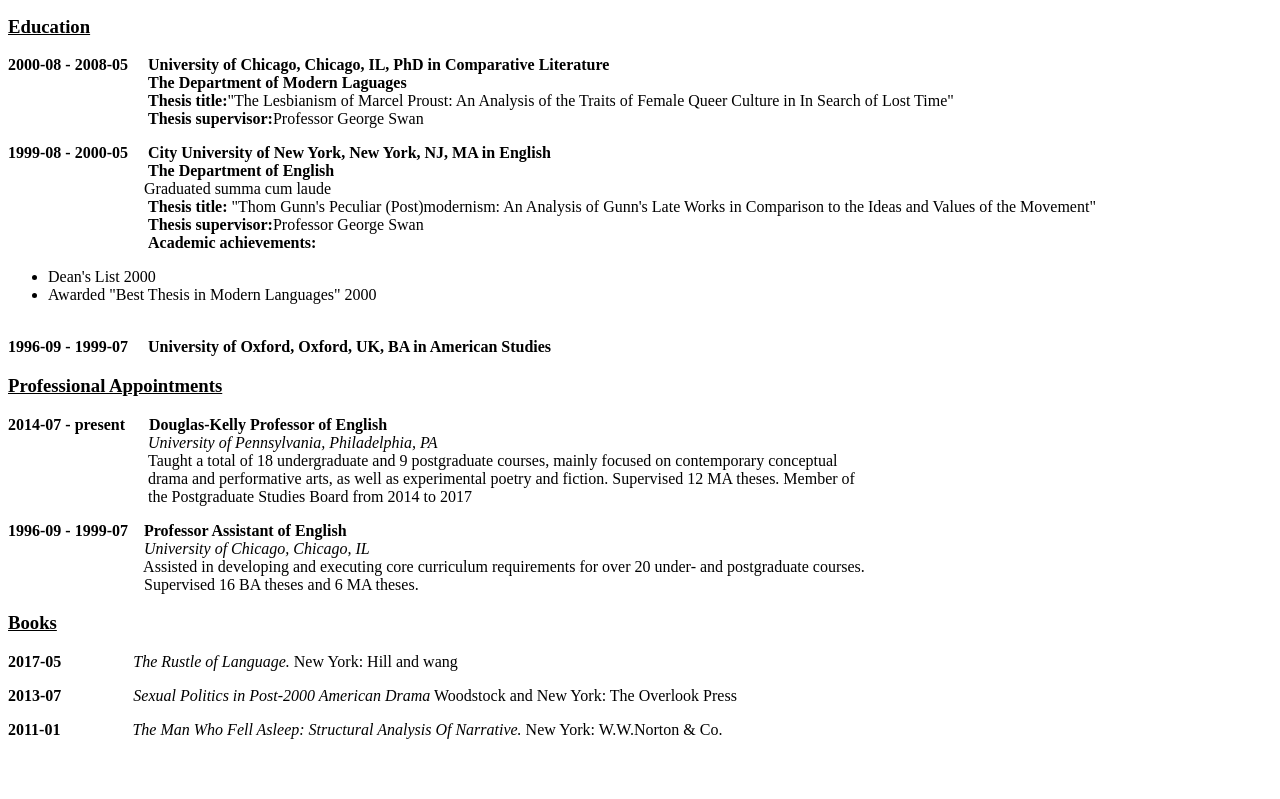
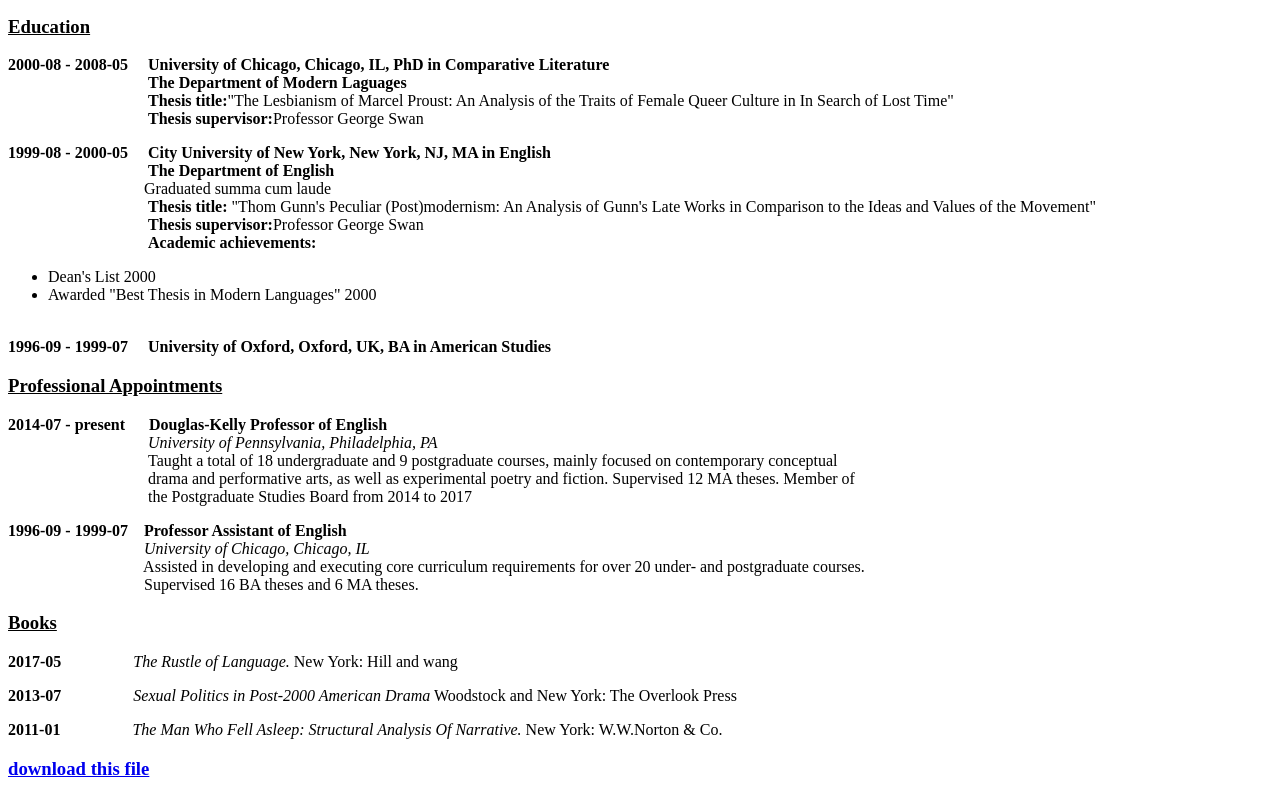
Before and after one commit to rahmancodes/Curriculum-Vitae, a plain HTML site: page index.html in a window 1280 px wide. Shown: the part 348-1147 px from the top of the page. Before the commit the page ends 1106 px from the top, so only its background shows below. Drawn offline with Linux system fonts and the light colour scheme.

Commit message:
add index.html

```diff
--- a/index.html
+++ b/index.html
@@ -119,7 +119,7 @@
 
 
     <h3>
-        <a href="index.html" title="Curriculum Vitae" target="_blank" download="Curriculum Vitae"></a>
+        <a href="index.html" title="Curriculum Vitae" download="CV.html"> download this file</a>
     </h3>
 
 
```
